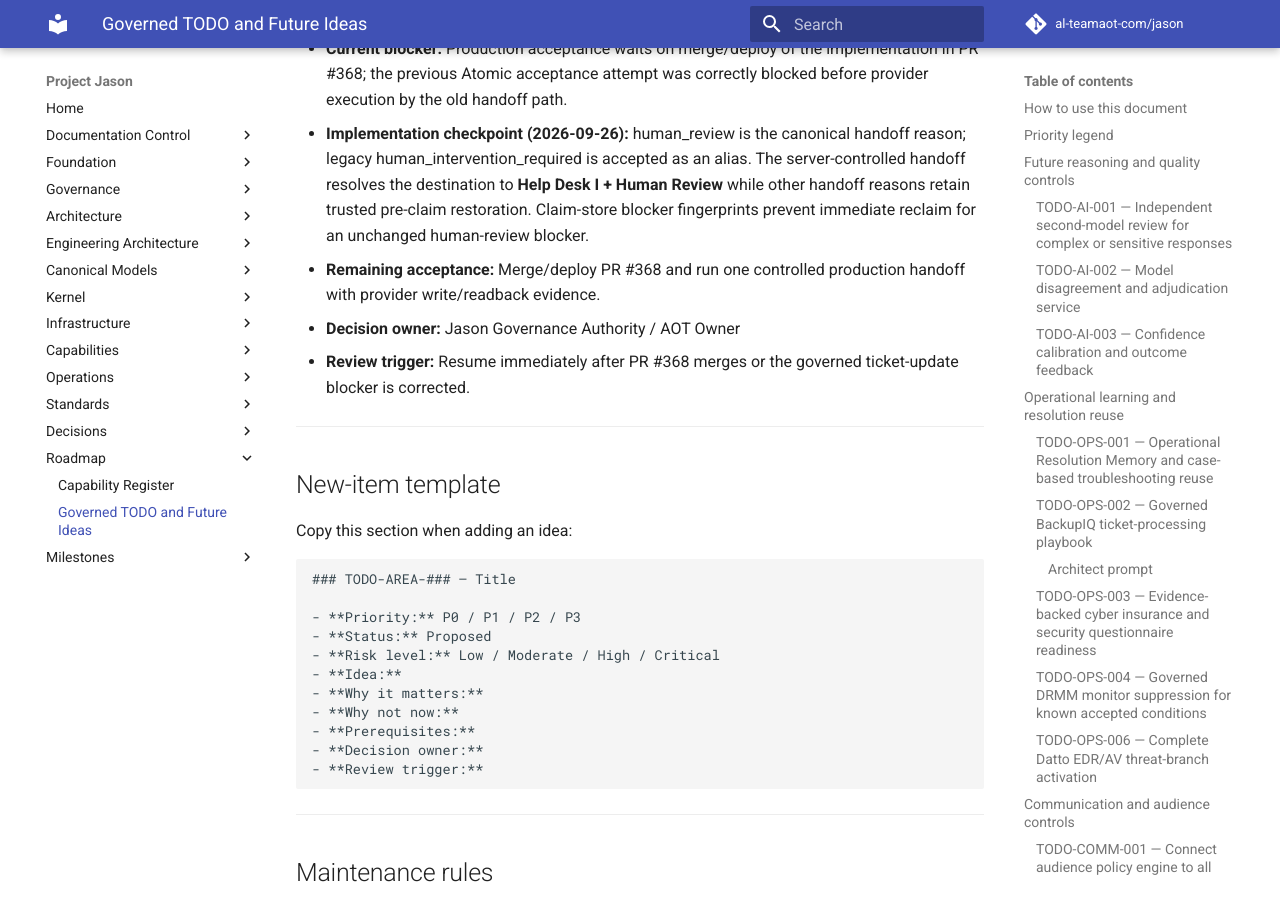
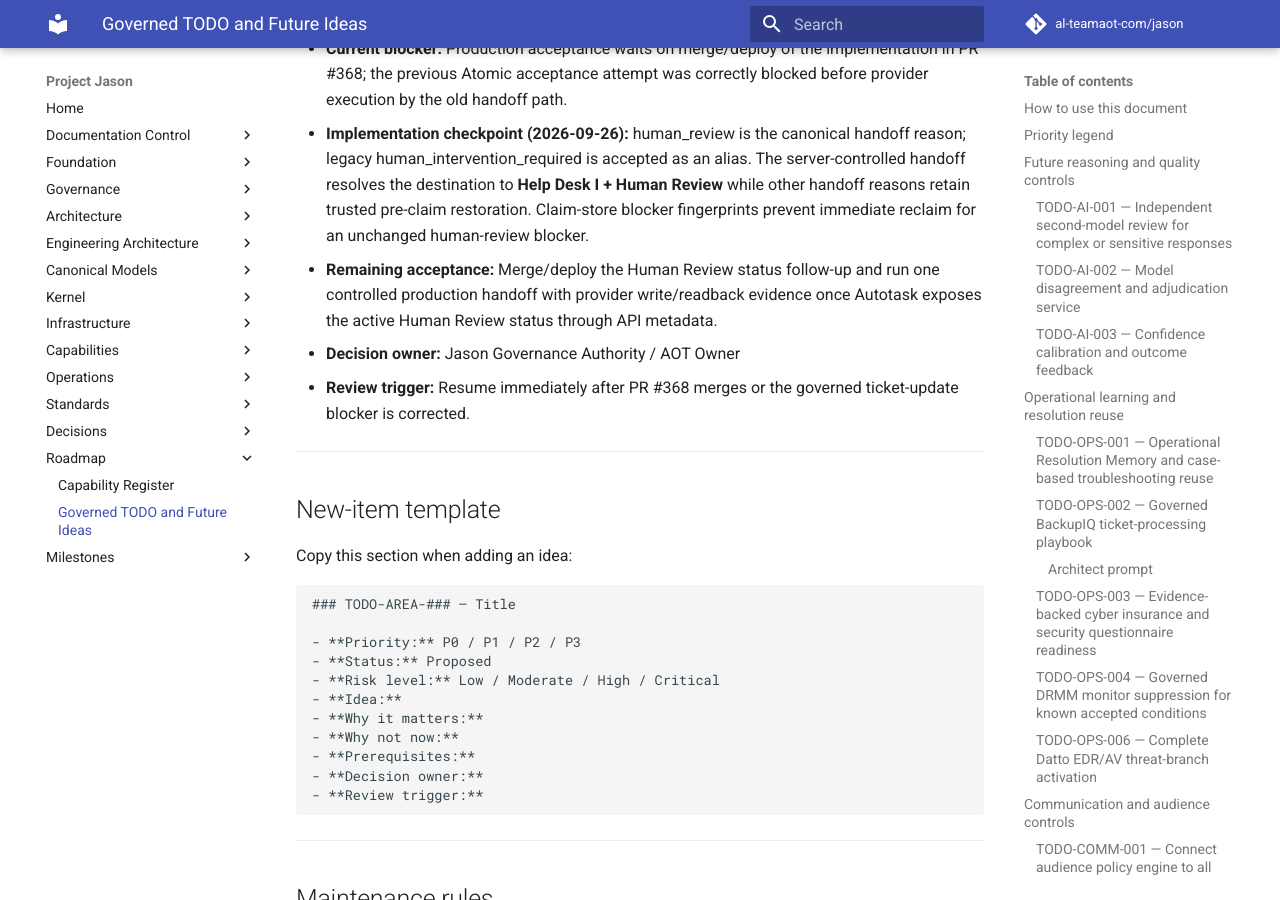
Before and after one commit to al-teamaot-com/jason, an MkDocs documentation site: the page built from docs/roadmaps/Project-Jason-TODO-and-Future-Ideas.md, in a window 1280 px wide and 900 px high, scrolled down 53840 px. Built offline with MkDocs 1.6.1 and Material for MkDocs 9.7.7, drawn with Linux system fonts in a browser that asks for light colours; comment, search, counter and statistics services are not loaded.

Commit message:
Clarify Human Review acceptance gate

```diff
--- a/docs/roadmaps/Project-Jason-TODO-and-Future-Ideas.md
+++ b/docs/roadmaps/Project-Jason-TODO-and-Future-Ideas.md
@@ -1217,7 +1217,7 @@ When complete, document the implementation, tests, capability changes, and remai
 - **Required behavior:** Create a concise internal handoff note; move the ticket to Help Desk I; set status Human Review; preserve Remote Support, device association, priority, and classification; require post-write readback; persist `handoff_reason=human_review`; release the active-work slot; prevent immediate auto-reclaim until the blocker changes or a technician explicitly returns the ticket to Jason.
 - **Current blocker:** Production acceptance waits on merge/deploy of the implementation in PR #368; the previous Atomic acceptance attempt was correctly blocked before provider execution by the old handoff path.
 - **Implementation checkpoint (2026-09-26):** human_review is the canonical handoff reason; legacy human_intervention_required is accepted as an alias. The server-controlled handoff resolves the destination to **Help Desk I + Human Review** while other handoff reasons retain trusted pre-claim restoration. Claim-store blocker fingerprints prevent immediate reclaim for an unchanged human-review blocker.
-- **Remaining acceptance:** Merge/deploy PR #368 and run one controlled production handoff with provider write/readback evidence.
+- **Remaining acceptance:** Merge/deploy the Human Review status follow-up and run one controlled production handoff with provider write/readback evidence once Autotask exposes the active Human Review status through API metadata.
 - **Decision owner:** Jason Governance Authority / AOT Owner
 - **Review trigger:** Resume immediately after PR #368 merges or the governed ticket-update blocker is corrected.
 
```
